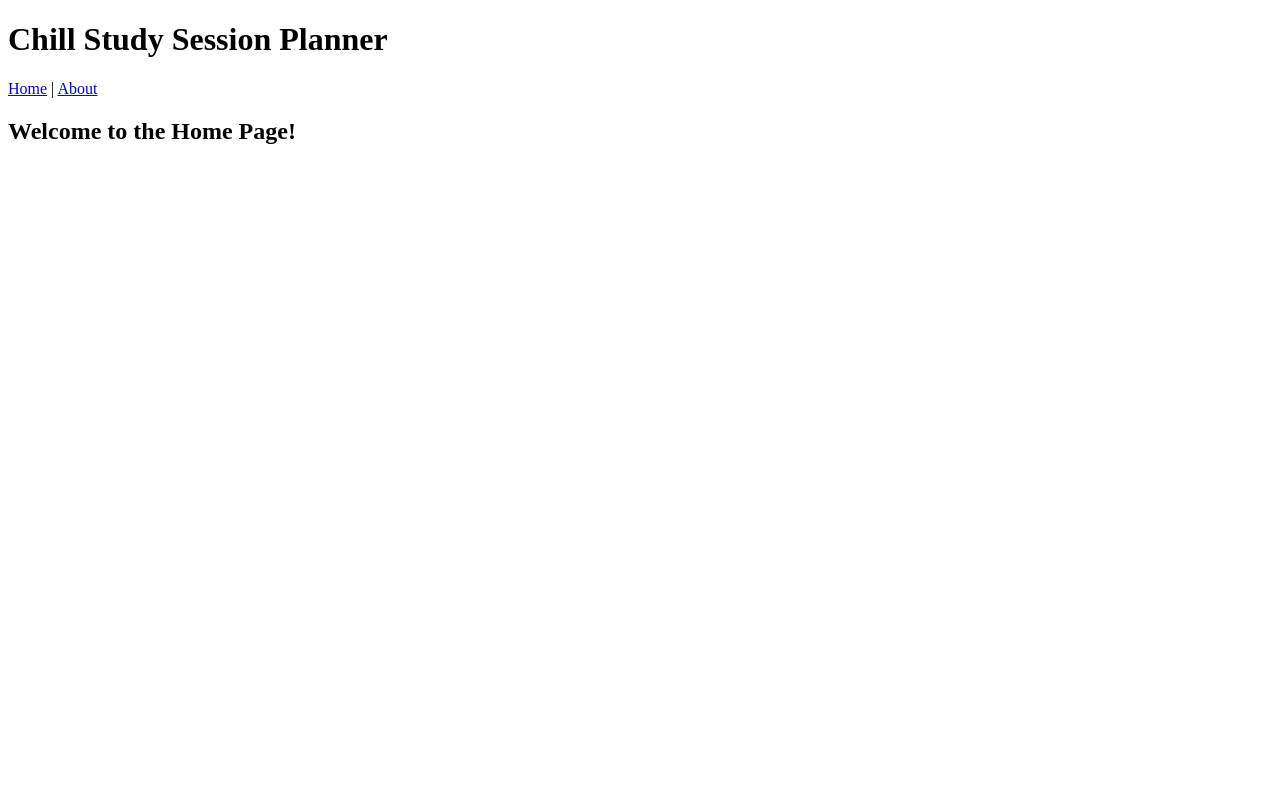
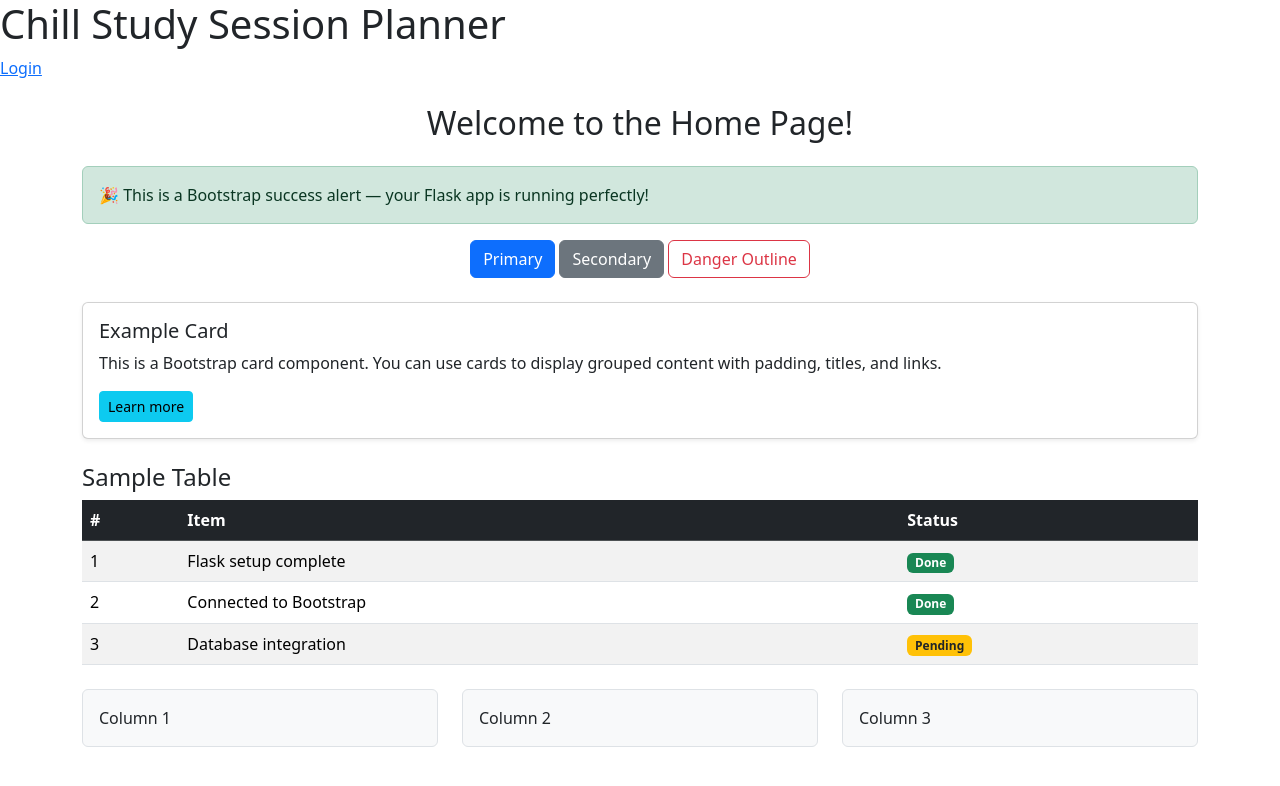
Before and after one commit to Table-Titans/chill_app, a Flask app: page / in a window 1280 px wide. Shown: the top 786 px of the page. Run offline with Flask 3, Linux system fonts and the light colour scheme; some libraries are stand-ins or nearby versions.

Commit message:
added boostrap packages and crated a simple homepage

```diff
--- a/src/__init__.py
+++ b/src/__init__.py
@@ -1,7 +1,9 @@
 from flask import Flask
+from flask_bootstrap import Bootstrap5
 
 def create_app():
     app = Flask(__name__)
+    bootstrap = Bootstrap5(app) # Initialize Flask-Bootstrap
 
     # later: app.config.from_object("yourproject.config.Config")
 
--- a/src/templates/base.html
+++ b/src/templates/base.html
@@ -1,6 +1,13 @@
 <!doctype html>
 <html lang="en">
   <head>
+    <link
+  href="https://cdn.jsdelivr.net/npm/bootstrap@5.3.3/dist/css/bootstrap.min.css"
+  rel="stylesheet"
+  integrity="sha384-QWTKZyjpPEjISv5WaRU9OFeRpok6YctnYmDr5pNlyT2bRjXh0JMhjY6hW+ALEwIH"
+  crossorigin="anonymous"
+/>
+
     <meta charset="utf-8">
     <title>{% block title %}My Flask App{% endblock %}</title>
   </head>
@@ -8,13 +15,18 @@
     <header>
       <h1>Chill Study Session Planner</h1>
       <nav>
-        <a href="/">Home</a> |
-        <a href="/login">About</a>
+        <a href="/login">Login</a>
       </nav>
     </header>
 
     <main>
       {% block content %}{% endblock %}
     </main>
+    <script
+  src="https://cdn.jsdelivr.net/npm/bootstrap@5.3.3/dist/js/bootstrap.bundle.min.js"
+  integrity="sha384-YvpcrYf0tY3lHB60NNkmXc5s9fDVZLESaAA55NDzOxhy9GkcIdslK1eN7N6jIeHz"
+  crossorigin="anonymous"
+></script>
+
   </body>
 </html>
--- a/src/templates/home.html
+++ b/src/templates/home.html
@@ -1,5 +1,75 @@
 {% extends "base.html" %}
 {% block title %}Home{% endblock %}
+
 {% block content %}
-  <h2>Welcome to the Home Page!</h2>
+  <div class="container mt-4">
+
+    <h2 class="mb-4 text-center">Welcome to the Home Page!</h2>
+
+    <!-- Example: Bootstrap Alert -->
+    <div class="alert alert-success" role="alert">
+      🎉 This is a Bootstrap success alert — your Flask app is running perfectly!
+    </div>
+
+    <!-- Example: Bootstrap Buttons -->
+    <div class="mb-4 text-center">
+      <button type="button" class="btn btn-primary">Primary</button>
+      <button type="button" class="btn btn-secondary">Secondary</button>
+      <button type="button" class="btn btn-outline-danger">Danger Outline</button>
+    </div>
+
+    <!-- Example: Bootstrap Card -->
+    <div class="card mb-4 shadow-sm">
+      <div class="card-body">
+        <h5 class="card-title">Example Card</h5>
+        <p class="card-text">
+          This is a Bootstrap card component. You can use cards to display grouped content with padding, titles, and links.
+        </p>
+        <a href="#" class="btn btn-sm btn-info">Learn more</a>
+      </div>
+    </div>
+
+    <!-- Example: Bootstrap Table -->
+    <h4>Sample Table</h4>
+    <table class="table table-striped table-hover">
+      <thead class="table-dark">
+        <tr>
+          <th>#</th>
+          <th>Item</th>
+          <th>Status</th>
+        </tr>
+      </thead>
+      <tbody>
+        <tr>
+          <td>1</td>
+          <td>Flask setup complete</td>
+          <td><span class="badge bg-success">Done</span></td>
+        </tr>
+        <tr>
+          <td>2</td>
+          <td>Connected to Bootstrap</td>
+          <td><span class="badge bg-success">Done</span></td>
+        </tr>
+        <tr>
+          <td>3</td>
+          <td>Database integration</td>
+          <td><span class="badge bg-warning text-dark">Pending</span></td>
+        </tr>
+      </tbody>
+    </table>
+
+    <!-- Example: Bootstrap Grid -->
+    <div class="row mt-4">
+      <div class="col-md-4">
+        <div class="p-3 bg-light border rounded">Column 1</div>
+      </div>
+      <div class="col-md-4">
+        <div class="p-3 bg-light border rounded">Column 2</div>
+      </div>
+      <div class="col-md-4">
+        <div class="p-3 bg-light border rounded">Column 3</div>
+      </div>
+    </div>
+
+  </div>
 {% endblock %}
```
Also changed, not shown: requirements.txt (+15 -0 lines), src/templates/bootstrap.html (added, +8 -0 lines).
